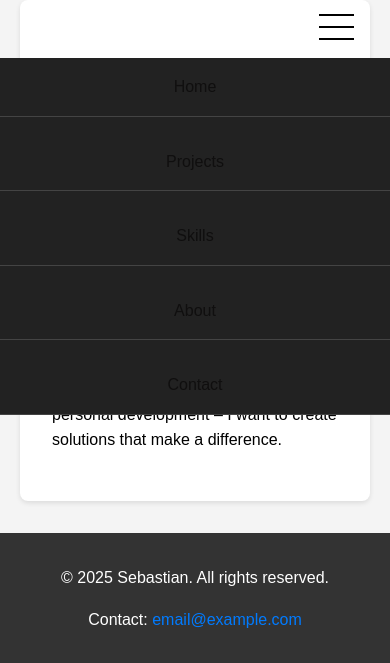
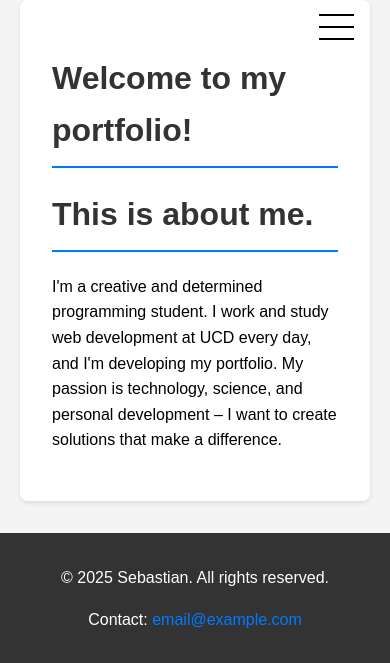
Before and after one commit to sebastian-elbacho/DBAssignment20.09.25, a Flask app: page /about in a window 390 px wide. Shown: the part 32-695 px from the top of the page. Run offline with Flask 3, Linux system fonts and the light colour scheme; some libraries are stand-ins or nearby versions.

Commit message:
h_menu fixed

```diff
--- a/static/css/style.css
+++ b/static/css/style.css
@@ -92,55 +92,16 @@
 }
 
 
-/* ======================
-   MOBILE MENU
-====================== */
 
-@media (max-width: 768px) {
-  .hamburger {
-    display: block; /* pokaż na mobile */
-
-  }
-
-  .nav {
-    display: none; /* ukryte domyślnie */
-    flex-direction: column;
-    position: fixed;
-    top: 90px;      /* menu zaczyna się pod headerem */
-    left: 0;
-    width: 100%;
-    background-color: #222;
-    z-index: 100;
-
-  }
-
-  .nav.nav--open {
-    display: flex;
-    transition: .3s ease-in-out;
-
-  }
-
-  .nav a {
-    color: white;
-    padding: 1rem;
-    border-bottom: 1px solid #444;
-    text-align: center;
-
-  }
-
-  main {
-    margin-top: 80px; /* żeby treść nie chowała się pod headerem */
-  }
-}
 
 
 /* ======================
-   NAVIGATION
+   NAVIGATION DESKTOP
 ====================== */
 
-/* desktop */
+
 .nav {
-  flex-grow: 1;
+   flex-grow: 1;
   justify-content: flex-end;
   display: flex;
   gap: 1rem;
@@ -180,11 +141,6 @@
   color: red;
   transition: 0.2s;
 }
-
-
-
-
-
 
 
 
@@ -280,9 +236,6 @@
   font-size: 16px;
 }
 
-
-
-
 /* =============
 rETURN PROMPT STYLES
 
@@ -320,3 +273,46 @@
   color: #0c5460;
   border-color: #bee5eb;
 }
+
+
+/* ======================
+   MOBILE MENU
+====================== */
+
+@media (max-width: 768px) {
+  .hamburger {
+    display: block; /* pokaż na mobile */
+
+  }
+
+  .nav {
+    display: none; /* ukryte domyślnie */
+    flex-direction: column;
+    position: fixed;
+    top: 90px;      /* menu zaczyna się pod headerem */
+    left: 0;
+    width: 100%;
+    background-color: #222;
+    z-index: 100;
+
+  }
+
+  .nav.nav--open {
+    display: flex;
+    transition: .3s ease-in-out;
+
+  }
+
+  .nav a {
+    color: rgb(249, 246, 246);
+    padding: 1rem;
+    border-bottom: 1px solid #444;
+    text-align: center;
+
+
+  }
+
+  main {
+    margin-top: 80px; /* żeby treść nie chowała się pod headerem */
+  }
+}
--- a/static/js/script.js
+++ b/static/js/script.js
@@ -1,22 +1,22 @@
-// Portfolio JavaScript
+
 console.log('Portfolio loaded successfully!');
 
-// Wait for DOM to be ready
+
 document.addEventListener('DOMContentLoaded', function() {
     console.log('DOM ready!');
 
-    // Add smooth scrolling to navigation links
-    const navLinks = document.querySelectorAll('nav a');
+
+ const navLinks = document.querySelectorAll('nav a');
     navLinks.forEach(link => {
         link.addEventListener('click', function(e) {
-            // Add smooth transition effect
+
             this.style.transform = 'scale(0.95)';
             setTimeout(() => {
                 this.style.transform = 'scale(1)';
             }, 150);
         });
 
-        // Add hover effects
+
         link.addEventListener('mouseenter', function() {
             this.style.backgroundColor = '#555';
         });
@@ -26,7 +26,7 @@
         });
     });
 
-    // Add form validation if contact form exists
+
     const contactForm = document.querySelector('form');
     if (contactForm) {
         contactForm.addEventListener('submit', function(e) {
@@ -51,13 +51,13 @@
 });
 
 
-// Hamburger
-
-
+// Hamburger menu
 const menu = document.querySelector('.hamburger');
 const nav = document.getElementById('nav-menu');
 
-menu.addEventListener('click', () => {
-	menu.classList.toggle('hamburger--active'); // animacja ikony
-	nav.classList.toggle('nav--open');          // widoczność menu
-});
+if (menu && nav) {
+    menu.addEventListener('click', () => {
+        menu.classList.toggle('hamburger--active');
+        nav.classList.toggle('nav--open'); // 🔑 otwieramy / zamykamy menu
+    });
+}
```
